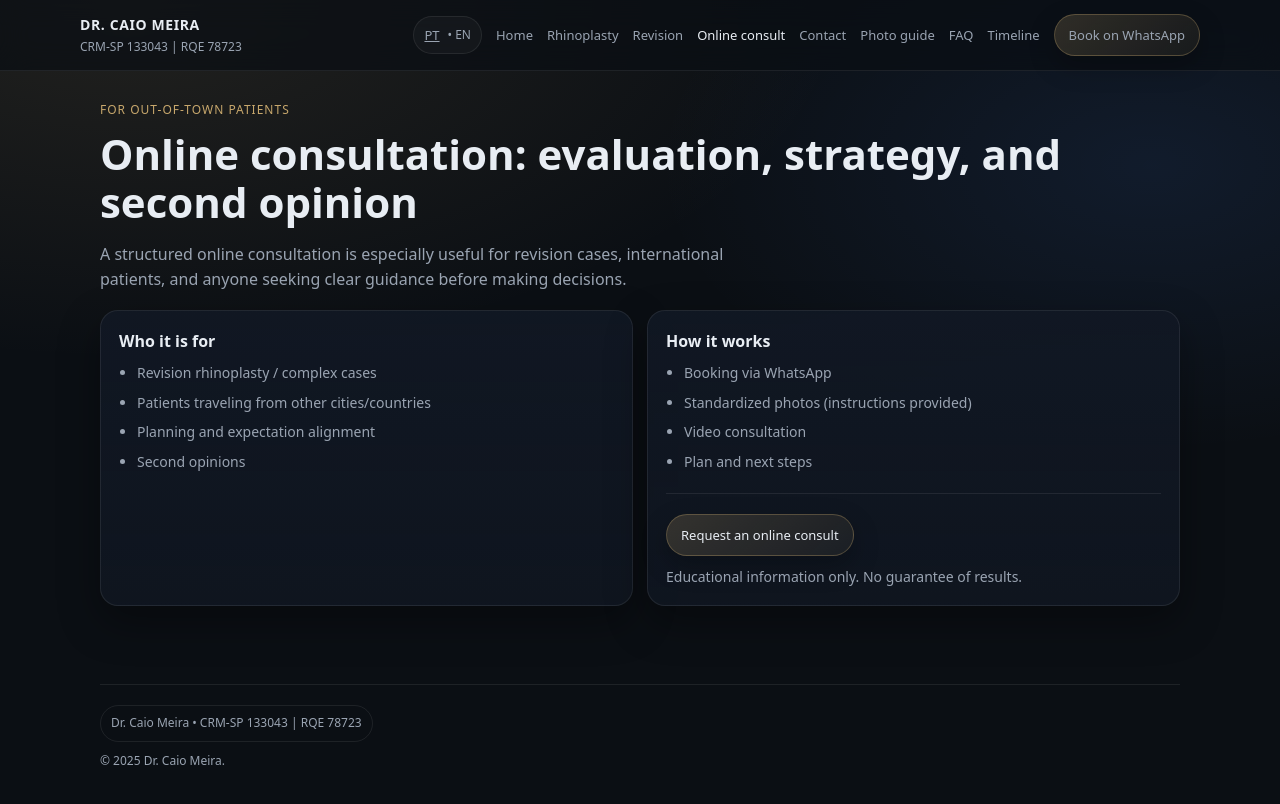
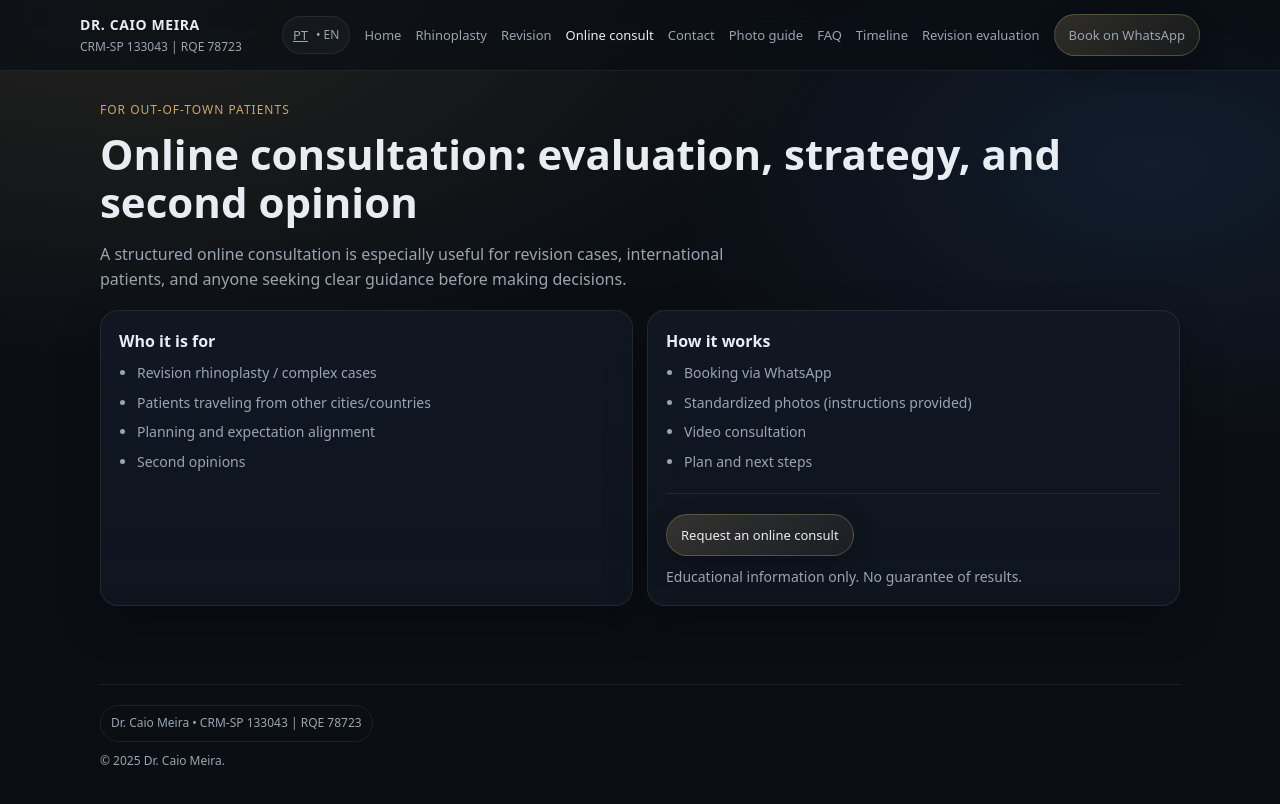
Before and after one commit to drcaiomeira/drcaiomeira-site, a plain HTML site: page en/online-consult.html in a window 1280 px wide. Drawn offline with Linux system fonts and the light colour scheme.

Commit message:
Update online-consult.html

```diff
--- a/en/online-consult.html
+++ b/en/online-consult.html
@@ -25,6 +25,7 @@
       <a href="photo-guide.html">Photo guide</a>
 <a href="faq.html">FAQ</a>
       <a href="timeline.html">Timeline</a>
+      <a href="revision-evaluation.html">Revision evaluation</a>
       <a class="cta" href="https://wa.me/5511995182022" target="_blank" rel="noopener">Book on WhatsApp</a>
     </nav>
   </div>
```
